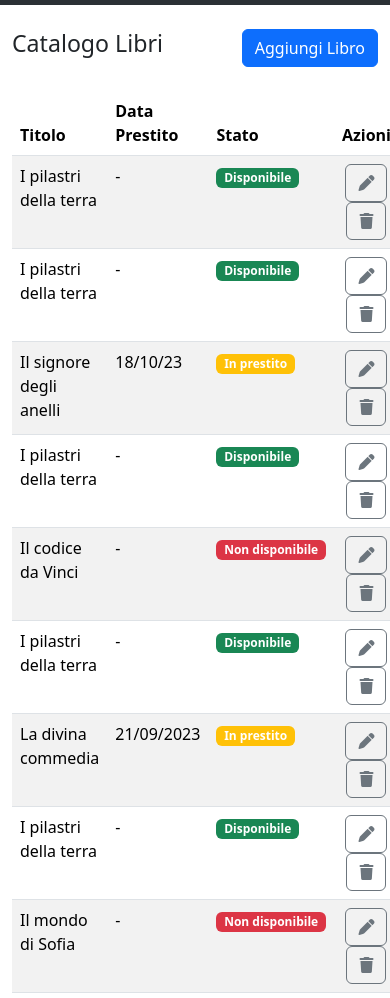
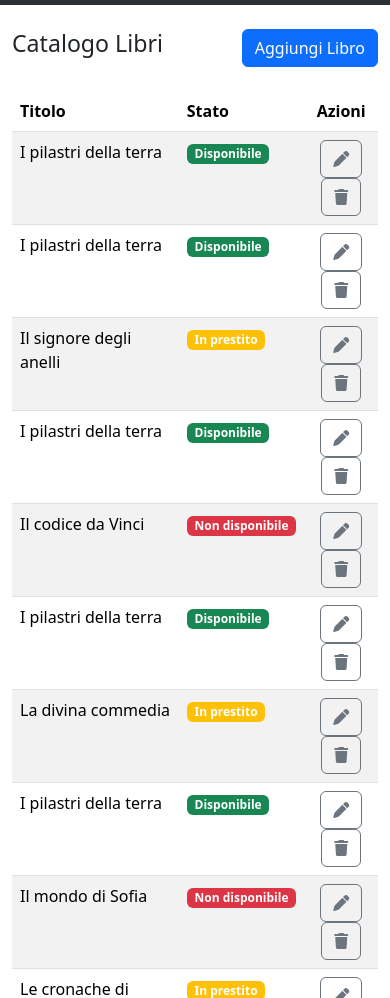
Before and after one commit to petraalpigiano/html-css-bootstrap-dashboard, a plain HTML site: page index.html in a window 390 px wide. Shown: the part 75-1073 px from the top of the page. Drawn offline with nearby package versions, Linux system fonts and the light colour scheme.

Commit message:
add table responsive

```diff
--- a/index.html
+++ b/index.html
@@ -88,7 +88,9 @@
             <thead>
               <tr>
                 <th scope="col">Titolo</th>
-                <th scope="col">Data Prestito</th>
+                <th scope="col" class="d-none d-md-table-cell">
+                  Data Prestito
+                </th>
                 <th scope="col">Stato</th>
                 <th scope="col" class="text-center">Azioni</th>
               </tr>
@@ -96,7 +98,7 @@
             <tbody>
               <tr>
                 <td>I pilastri della terra</td>
-                <td>-</td>
+                <td class="d-none d-md-table-cell">-</td>
                 <td>
                   <span class="badge text-bg-success">Disponibile</span>
                 </td>
@@ -111,7 +113,7 @@
               </tr>
               <tr>
                 <td>I pilastri della terra</td>
-                <td>-</td>
+                <td class="d-none d-md-table-cell">-</td>
                 <td>
                   <span class="badge text-bg-success">Disponibile</span>
                 </td>
@@ -126,7 +128,7 @@
               </tr>
               <tr>
                 <td>Il signore degli anelli</td>
-                <td>18/10/23</td>
+                <td class="d-none d-md-table-cell">18/10/23</td>
                 <td>
                   <span class="badge text-bg-warning text-white"
                     >In prestito</span
@@ -143,7 +145,7 @@
               </tr>
               <tr>
                 <td>I pilastri della terra</td>
-                <td>-</td>
+                <td class="d-none d-md-table-cell">-</td>
                 <td>
                   <span class="badge text-bg-success">Disponibile</span>
                 </td>
@@ -158,7 +160,7 @@
               </tr>
               <tr>
                 <td>Il codice da Vinci</td>
-                <td>-</td>
+                <td class="d-none d-md-table-cell">-</td>
                 <td>
                   <span class="badge text-bg-danger">Non disponibile</span>
                 </td>
@@ -173,7 +175,7 @@
               </tr>
               <tr>
                 <td>I pilastri della terra</td>
-                <td>-</td>
+                <td class="d-none d-md-table-cell">-</td>
                 <td>
                   <span class="badge text-bg-success">Disponibile</span>
                 </td>
@@ -188,7 +190,7 @@
               </tr>
               <tr>
                 <td>La divina commedia</td>
-                <td>21/09/2023</td>
+                <td class="d-none d-md-table-cell">21/09/2023</td>
                 <td>
                   <span class="badge text-bg-warning text-white"
                     >In prestito</span
@@ -205,7 +207,7 @@
               </tr>
               <tr>
                 <td>I pilastri della terra</td>
-                <td>-</td>
+                <td class="d-none d-md-table-cell">-</td>
                 <td>
                   <span class="badge text-bg-success">Disponibile</span>
                 </td>
@@ -220,7 +222,7 @@
               </tr>
               <tr>
                 <td>Il mondo di Sofia</td>
-                <td>-</td>
+                <td class="d-none d-md-table-cell">-</td>
                 <td>
                   <span class="badge text-bg-danger">Non disponibile</span>
                 </td>
@@ -235,7 +237,7 @@
               </tr>
               <tr>
                 <td>Le cronache di Narnia: il leone, la strega e l'armadio</td>
-                <td>25/07/2023</td>
+                <td class="d-none d-md-table-cell">25/07/2023</td>
                 <td>
                   <span class="badge text-bg-warning text-white"
                     >In prestito</span
@@ -252,7 +254,7 @@
               </tr>
               <tr>
                 <td>I pilastri della terra</td>
-                <td>-</td>
+                <td class="d-none d-md-table-cell">-</td>
                 <td>
                   <span class="badge text-bg-success">Disponibile</span>
                 </td>
@@ -267,7 +269,7 @@
               </tr>
               <tr>
                 <td>I pilastri della terra</td>
-                <td>-</td>
+                <td class="d-none d-md-table-cell">-</td>
                 <td>
                   <span class="badge text-bg-success">Disponibile</span>
                 </td>
```
